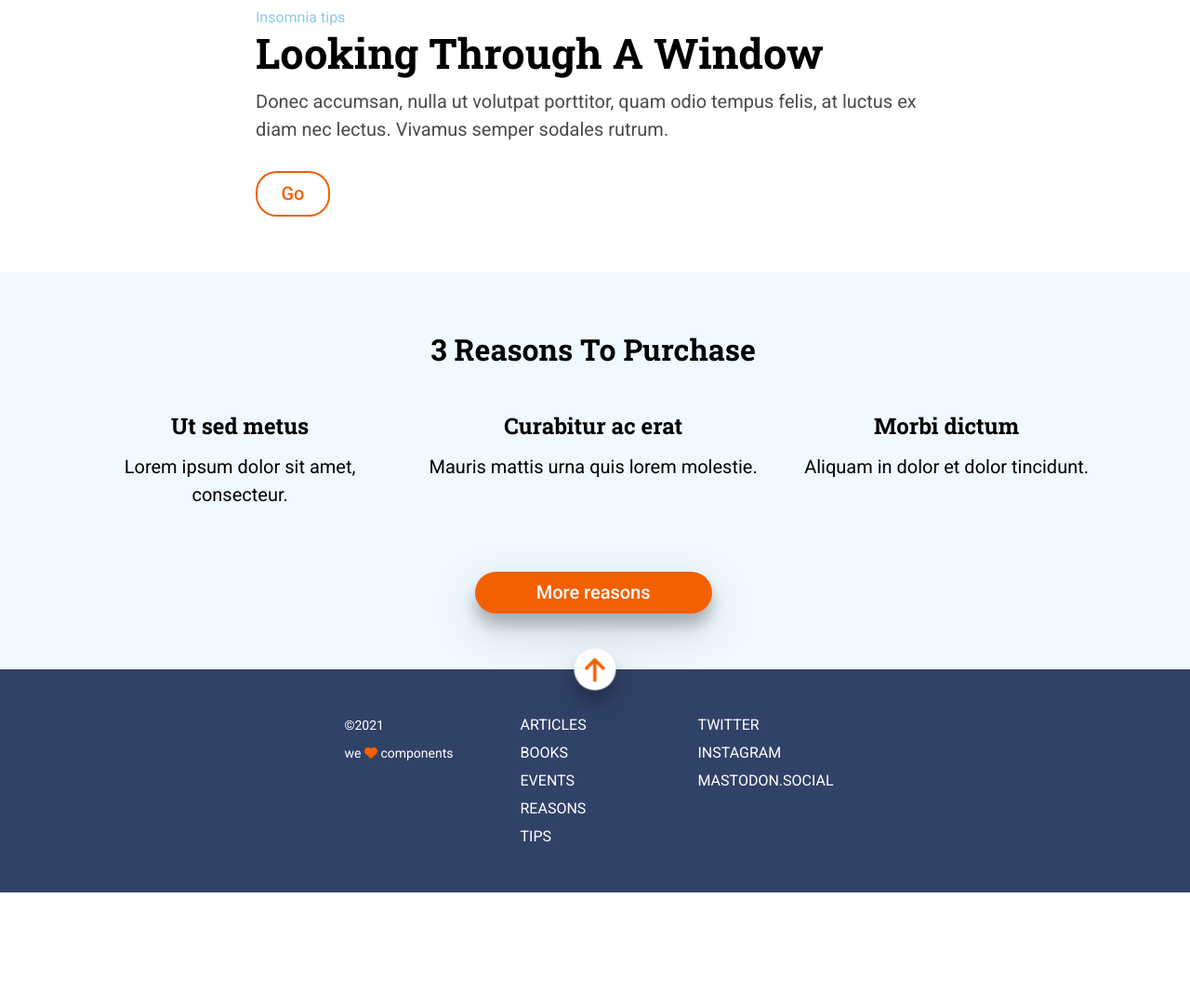
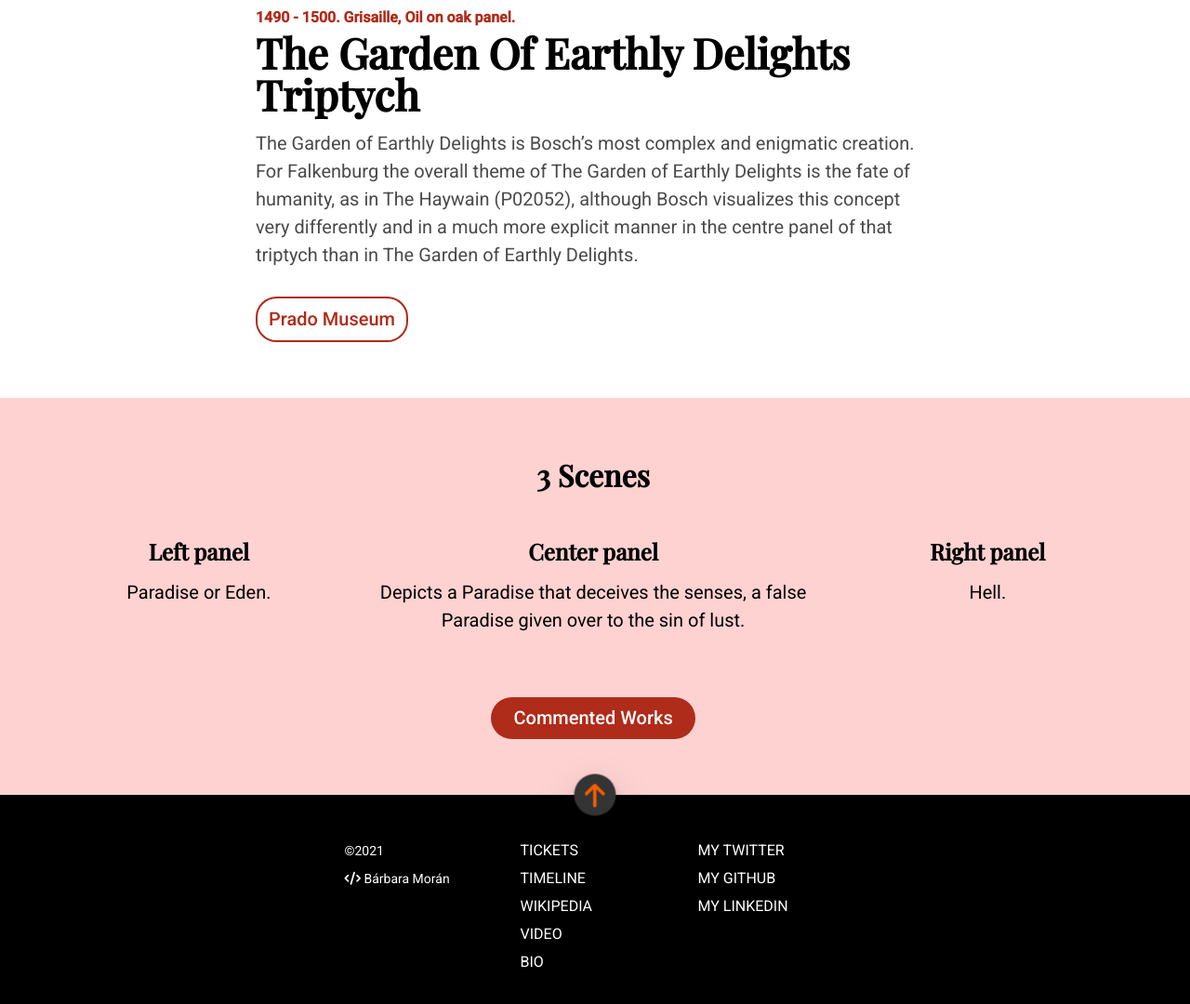
Before and after one commit to Adalab/modulo-1-evaluacion-final-BarbaraMoran, a website: page docs/index.html in a window 1280 px wide. Shown: the part 856-1936 px from the top of the page at 93% size. Before the commit the page ends 1816 px from the top, so only its background shows below. Drawn offline with nearby package versions, Linux system fonts and the light colour scheme.

Commit message:
add new thematic

```diff
--- a/docs/index.html
+++ b/docs/index.html
@@ -14,23 +14,28 @@
     />
     <link rel="stylesheet" href="./assets/css/styles.css" />
 
-    <title>Evaluación final Módulo 1 Bárbara Morán</title>
+    <title>Hieronymus Bosch</title>
   </head>
   <body>
     <header class="header" id="hero">
       <nav class="header__linkcontainer">
-        <a class="linkcontainer__link" title="Adalab" href="https://adalab.es/">
+        <a
+          class="linkcontainer__link"
+          title="Shop"
+          href="https://www.tiendaprado.com/en/search?controller=search&orderby=position&orderway=desc&search_query=bosch"
+          target="_blank"
+        >
           <img
             class="link__img"
-            src="./assets/images/ico-menu.svg"
-            alt="menu"
-            title="menu"
+            src="./assets/images/shop.png"
+            alt="shop"
+            title="shop"
           />
         </a>
       </nav>
 
-      <h1 class="header__title">Anonymous proxy</h1>
-      <h2 class="header__subtitle">In hac habitasse platea dictumst.</h2>
+      <h1 class="header__title">Hieronymus Bosch</h1>
+      <h2 class="header__subtitle">Garden of Earthly Delights.</h2>
 
       <div class="header__linkcontainer2">
         <a
@@ -49,38 +54,48 @@
     <main>
       <section class="section1">
         <article class="section1__article">
-          <h3 class="article__subtitle">Insomnia tips</h3>
-          <h2 class="article__title">Looking through a window</h2>
+          <h3 class="article__subtitle">1490 - 1500. Grisaille, Oil on oak panel.</h3>
+          <h2 class="article__title">The Garden of Earthly Delights Triptych</h2>
           <p class="article__text">
-            Donec accumsan, nulla ut volutpat porttitor, quam odio tempus felis, at
-            luctus ex diam nec lectus. Vivamus semper sodales rutrum.
+            The Garden of Earthly Delights is Bosch’s most complex and enigmatic
+            creation. For Falkenburg the overall theme of The Garden of Earthly
+            Delights is the fate of humanity, as in The Haywain (P02052), although
+            Bosch visualizes this concept very differently and in a much more explicit
+            manner in the centre panel of that triptych than in The Garden of Earthly
+            Delights.
           </p>
         </article>
 
         <div class="section1__linkcontainer">
-          <a class="linkcontainer__link" href="https://adalab.es/" title="Go">go</a>
+          <a
+            class="linkcontainer__link"
+            href="https://www.museodelprado.es/en/the-collection/art-work/the-garden-of-earthly-delights-triptych/02388242-6d6a-4e9e-a992-e1311eab3609"
+            title="Prado Museum"
+            target="_blank"
+            >Prado Museum</a
+          >
         </div>
       </section>
 
         <section class="section2">
-            <h2 class="section2__title" id="reasons">3 reasons to purchase</h1>
+            <h2 class="section2__title" id="reasons">3 scenes</h1>
 
            <article class="section2__reason">
-               <h3 class="reason__title">Ut sed metus</h3>
-               <p class="reason__text">Lorem ipsum dolor sit amet, consecteur.</p>
+               <h3 class="reason__title">Left panel</h3>
+               <p class="reason__text">Paradise or Eden.</p>
            </article>
            <article class="section2__reason">
-              <h3 class="reason__title">Curabitur ac erat</h3>
-              <p class="reason__text">Mauris mattis urna quis lorem molestie.</p>
+              <h3 class="reason__title">Center panel</h3>
+              <p class="reason__text">Depicts a Paradise that deceives the senses, a false Paradise given over to the sin of lust. </p>
            </article>
           <article class="section2__reason">
-              <h3 class="reason__title">Morbi dictum</h3>
-              <p class="reason__text">Aliquam in dolor et dolor tincidunt.</p>
+              <h3 class="reason__title">Right panel</h3>
+              <p class="reason__text">Hell.</p>
           </article>
 
           <div class="section2__link">
               <div class="link__linkcontainer">
-              <a class="linkcontainer__link" href="https://adalab.es/" title="More reasons">More reasons</a>
+              <a class="linkcontainer__link" target="_blank" href="https://www.youtube.com/watch?v=p-63oQ1iUVM&t=27s" title="Commented Works">Commented Works</a>
           </div>
           </div>
         </section>
@@ -98,21 +113,21 @@
       <nav class="footer__nav1">
         <ul class="nav__list">
           <li class="list__item">
-            <a class="item__link" href="https://adalab.es/" alt="Adalab"
-              >articles</a
+            <a class="item__link" href="https://entradas.museodelprado.es/" alt="tickets" target="_blank"
+              >tickets</a
             >
           </li>
           <li class="list__item">
-            <a class="item__link" href="https://adalab.es/" alt="Adalab">books</a>
+            <a class="item__link" href="https://www.museodelprado.es/en/the-collection/timeline?layers=prado|||painting&layers-detail=WIKIDATA_PINTORES|||WIKIDATA_OBRAS_PINTORES|||PRADO_AUTORES|||PRADO_OBRAS&pInit=1475-1-1&pEnd=1507-1-1&search=http://museodelprado.es/items/E22_Man-Made_Object_02388242-6d6a-4e9e-a992-e1311eab3609_7f47dbbb-9a6f-40ed-b6f4-bd8b2a7cfa27&pActive=10405" alt="timeline" target="_blank">timeline</a>
           </li>
           <li class="list__item">
-            <a class="item__link" href="https://adalab.es/" alt="Adalab">events</a>
+            <a class="item__link" href="https://es.wikipedia.org/wiki/El_jard%C3%ADn_de_las_delicias" alt="wikipedia" target="_blank">wikipedia</a>
           </li>
           <li class="list__item">
-            <a class="item__link" href="https://adalab.es/" alt="Adalab">reasons</a>
+            <a class="item__link" href="https://www.youtube.com/watch?v=icLESpoS7rI&t=1s" alt="video" target="_blank">video</a>
           </li>
           <li class="list__item">
-            <a class="item__link" href="https://adalab.es/" alt="Adalab">tips</a>
+            <a class="item__link" href="https://www.museodelprado.es/coleccion/artista/el-bosco/c9716e4a-4c24-44dd-ac65-44bc4661c8b5" alt="bio" target="_blank">bio</a>
           </li>
         </ul>
       </nav>
@@ -120,22 +135,22 @@
       <nav class="footer__nav2">
         <ul class="nav__list">
           <li class="list__item">
-            <a class="item__link" href="https://adalab.es/" alt="Adalab">twitter</a>
+            <a class="item__link" href="https://twitter.com/barbsmoran" alt="my Twitter" target="_blank">my twitter</a>
           </li>
           <li class="list__item">
-            <a class="item__link" href="https://adalab.es/" alt="Adalab"
-              >instagram</a
+            <a class="item__link" href="https://github.com/BarbaraMoran" alt="my GitHub" target="_blank"
+              >my github</a
             >
           </li>
           <li class="list__item">
-            <a class="item__link" href="https://adalab.es/" alt="Adalab"
-              >mastodon.social</a
+            <a class="item__link" href="https://www.linkedin.com/in/barbaramorandev/" alt="My Linkedin" target="_blank"
+              >my linkedin</a
             >
           </li>
         </ul>
       </nav>
 
-      <small class="footer__small"> <span class="copy">&copy;2021</span><span class="author">we <i class="fas fa-heart"></i> components</small></span>
+      <small class="footer__small"> <span class="copy">&copy;2021</span><span class="author"><i class="fas fa-code"></i> Bárbara Morán</small></span>
     </footer>
   </body>
 </html>
--- a/src/scss/core/_variables.scss
+++ b/src/scss/core/_variables.scss
@@ -1,6 +1,6 @@
 /*Font-family*/
 $fontfamily: "Roboto", sans-serif;
-$fontfamily-title: "Roboto Slab", serif;
+$fontfamily-title: 'Playfair Display', serif;
 
 /*Font-color*/
 $fontcolor: #000000;
@@ -8,5 +8,5 @@ $headercolor: #ffffff;
 $linkcolor: #ffffff;
 
 /*Background-color*/
-$footerbackground: #304268;
-$section2background: #eff9ff;
+$footerbackground: #000000;
+$section2background: #ffd2d2;
--- a/src/scss/layout/_footer.scss
+++ b/src/scss/layout/_footer.scss
@@ -26,7 +26,7 @@
     display: flex;
     justify-content: center;
     align-items: center;
-    background-color: #ffffff;
+    background-color: #353434;
     border-radius: 50%;
     position: absolute;
     transform: translate(0, -50%);
--- a/src/scss/layout/_header.scss
+++ b/src/scss/layout/_header.scss
@@ -4,15 +4,14 @@
   display: flex;
   flex-direction: column;
   align-items: center;
-  background: url("../images/cover.jpg") no-repeat center;
+  background: url("../images/garden.jpg") no-repeat center;
   background-size: cover;
   position: relative;
-  color: $headercolor;
+  color:$headercolor; text-shadow: black 0.2em 0.2em 0.2em;
 
   &__linkcontainer {
-    width: 44px;
-    height: 44px;
-    background-color: #0271bc;
+    width: 45px;
+    height: 45px;
     position: fixed;
     top: 0;
     left: 0;
@@ -23,6 +22,12 @@
 
     .linkcontainer__link {
       padding: 10px 10px;
+
+      .link__img {
+        width: 44px;
+      height: 44px;
+      box-shadow: black;
+      }
     }
   }
 
@@ -69,6 +74,7 @@
     justify-content: center;
     align-items: center;
     background-color: #ffffff;
+    opacity: 70%;
     border-radius: 50%;
     box-shadow: 0 12px 16px 0 rgba(0, 0, 0, 0.24),
       0 17px 50px 0 rgba(0, 0, 0, 0.16);
--- a/src/scss/pages/_section1.scss
+++ b/src/scss/pages/_section1.scss
@@ -17,8 +17,7 @@
 
     .article__subtitle {
       font-size: 14px;
-      font-weight: lighter;
-      color: #8ccbea;
+      color: #af2b1a;
 
       @media all and (min-width: 1280px) {
         font-size: 16px;
@@ -53,10 +52,10 @@
   }
 
   &__linkcontainer {
-    width: 76px;
+    width: 160px;
     transition: background-color ease 0.5s;
     background-color: #ffffff;
-    border: #f26002 solid 2px;
+    border: #af2b1a solid 2px;
     border-radius: 22.5px;
     display: flex;
     justify-content: center;
@@ -67,7 +66,7 @@
       line-height: 45px;
       font-size: 20px;
       transition: color ease 0.5s;
-      color: #f26002;
+      color: #af2b1a;
       text-transform: capitalize;
       font-weight: 500;
       text-align: center;
@@ -79,6 +78,6 @@
   }
 
   &__linkcontainer:hover {
-    background-color: #f26002;
+    background-color: #af2b1a;
   }
 }
--- a/src/scss/pages/_section2.scss
+++ b/src/scss/pages/_section2.scss
@@ -4,11 +4,11 @@
   line-height: 30px;
   display: grid;
   grid-template-columns: 1fr;
-  grid-template-rows: 105px 138px 138px 138px 105px;
+  grid-template-rows: 105px 110px 138px 110px 105px;
 
   @media all and (min-width: 768px) {
     padding: 0px 39px;
-    grid-template-columns: 1fr 1fr 1fr;
+    grid-template-columns: 1fr 2fr 1fr;
     grid-template-rows: 120px 172px 105px;
     column-gap: 27.7px;
   }
@@ -83,21 +83,20 @@
 
     .link__linkcontainer {
       line-height: 45px;
-      width: 184px;
+      width: 220px;
       margin: auto;
-      background-color: #f26002;
+      background-color: #af2b1a;
       transform: scale(1);
       transition: transform ease 0.5s;
       border-radius: 22.5px;
-      box-shadow: 0 12px 16px 0 rgba(0, 0, 0, 0.24),
-        0 17px 50px 0 rgba(0, 0, 0, 0.16);
+
 
       @media all and (min-width: 768px) {
-        width: 210px;
+        width: 220px;
       }
 
       @media all and (min-width: 1280px) {
-        width: 255px;
+        width: 220px;
       }
 
       .linkcontainer__link {
--- a/src/scss/styles.scss
+++ b/src/scss/styles.scss
@@ -1,4 +1,5 @@
 @import url("https://fonts.googleapis.com/css2?family=Roboto+Slab:wght@700&family=Roboto:wght@400;500&display=swap");
+@import url('https://fonts.googleapis.com/css2?family=Playfair+Display:wght@500&display=swap');
 @import "core/variables";
 @import "core/reset";
 @import "layout/page";
```
Also changed, not shown: src/html/index.html (+1 -1 lines), src/html/partials/footer.html (+12 -12 lines), src/html/partials/header.html (+11 -6 lines), src/html/partials/section1.html (+15 -5 lines), src/html/partials/section2.html (+8 -8 lines), docs/assets/css/styles.css, docs/assets/images/bosch.jpg (added), docs/assets/images/cover.jpg (deleted), docs/assets/images/garden.jpg (added), src/images/bosch.jpg (added), src/images/cover.jpg (deleted), src/images/garden.jpg (added).
